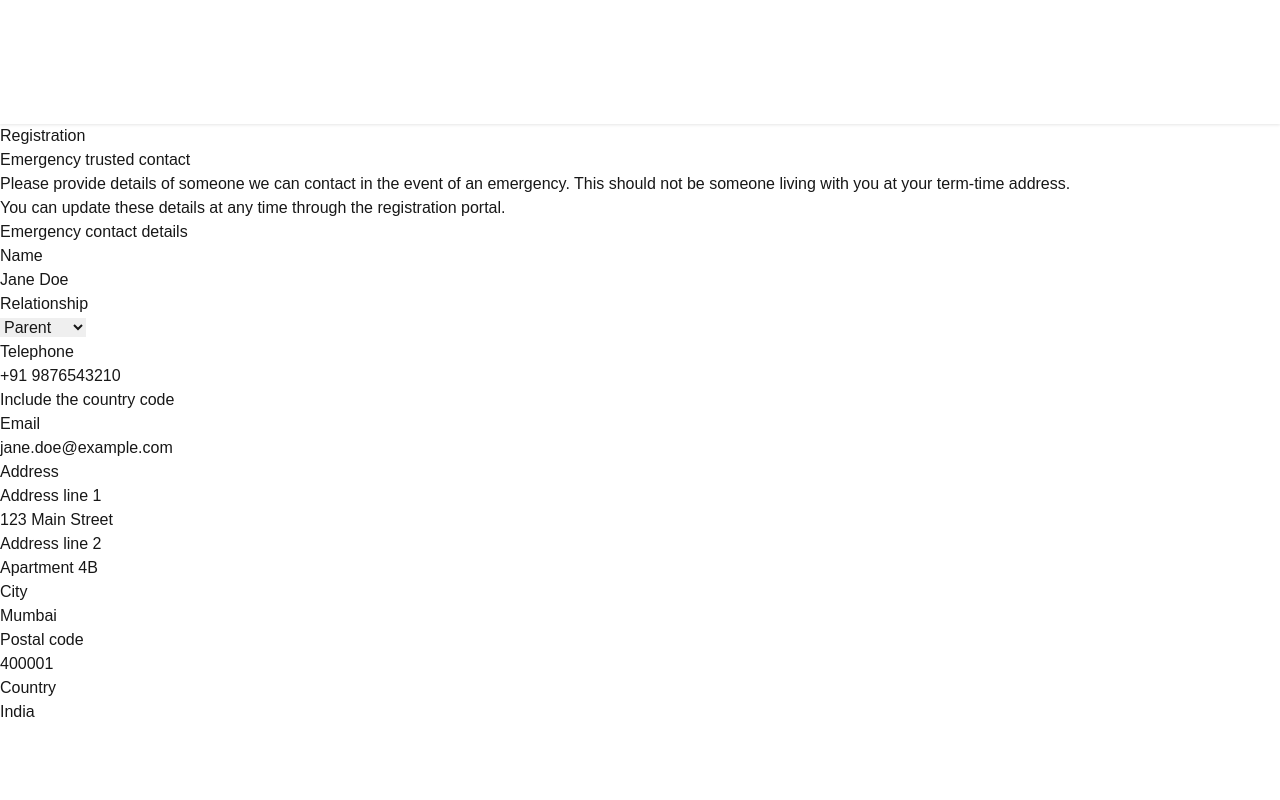
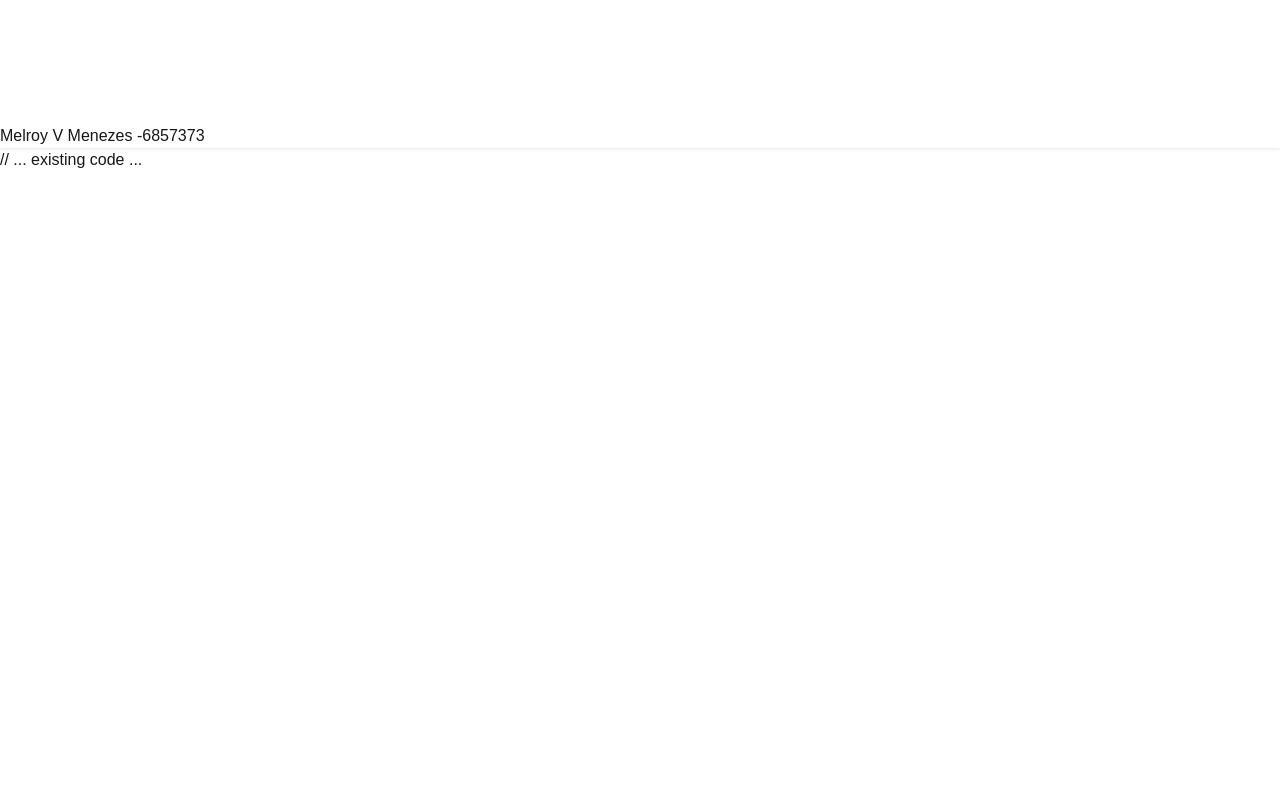
Before and after one commit to VimalShetty07/surrey_college_website, a Next.js app: page /registration/emergency-trusted-contact in a window 1280 px wide. Shown: the part 1220-2020 px from the top of the page. After the commit the page ends 1392 px from the top, so only its background shows below. Built offline with nearby package versions, Linux system fonts and the light colour scheme.

Commit message:
added title on marks page

```diff
--- a/src/app/registration/emergency-trusted-contact/layout.tsx
+++ /dev/null
@@ -1,14 +0,0 @@
-import type { Metadata } from 'next';
-
-export const metadata: Metadata = {
-  title: 'Emergency Trusted Contact - University of Surrey',
-  description: 'Manage your emergency contact information',
-};
-
-export default function EmergencyContactLayout({
-  children,
-}: {
-  children: React.ReactNode;
-}) {
-  return <>{children}</>;
-}
--- a/src/app/registration/emergency-trusted-contact/page.tsx
+++ b/src/app/registration/emergency-trusted-contact/page.tsx
@@ -21,7 +21,8 @@ export default function EmergencyTrustedContactPage() {
     <div className="min-h-screen flex flex-col bg-gray-100">
       {/* Main Header - Blue Navigation Bar */}
       <header className="bg-blue-900 text-white py-3 px-4">
-        <div className="container mx-auto flex items-center">
+        <div className="container mx-auto flex items-center justify-between">
+          <div className="flex items-center">
             <Link href="/">
               <div className="flex items-center">
                 <img
@@ -45,191 +46,14 @@ export default function EmergencyTrustedContactPage() {
               </Link>
             </nav>
           </div>
+          <div className="text-white text-sm">
+            Melroy V Menezes -6857373
+          </div>
+        </div>
       </header>
 
-      <div className="container mx-auto px-4 py-6">
-        {/* Registration title bar */}
-        <div className="bg-gray-200 p-2 mb-6">
-          <h1 className="text-lg font-medium">Registration</h1>
-        </div>
-
-        {/* Emergency trusted contact section */}
-        <div className="bg-gray-200 p-2 mb-6">
-          <h2 className="text-lg font-medium">Emergency trusted contact</h2>
-        </div>
-
-        {/* Information and warning text */}
-        <div className="mb-6">
-          <p className="mb-4">Please provide details of someone we can contact in the event of an emergency. This should not be someone living with you at your term-time address.</p>
-          <p className="mb-4">You can update these details at any time through the registration portal.</p>
-        </div>
-
-        {/* Form */}
-        <div className="bg-white p-6 border mb-6">
-          <h3 className="font-medium mb-6">Emergency contact details</h3>
-
-          <div className="grid grid-cols-1 md:grid-cols-3 gap-4 items-center mb-4">
-            <label htmlFor="name" className="text-right font-medium">Name</label>
-            <div className="md:col-span-2">
-              <input
-                type="text"
-                id="name"
-                value={formData.name}
-                onChange={(e) => setFormData({...formData, name: e.target.value})}
-                className="w-full md:w-64 border border-gray-300 p-2 rounded"
-              />
-            </div>
-          </div>
-
-          <div className="grid grid-cols-1 md:grid-cols-3 gap-4 items-center mb-4">
-            <label htmlFor="relationship" className="text-right font-medium">Relationship</label>
-            <div className="md:col-span-2">
-              <select
-                id="relationship"
-                value={formData.relationship}
-                onChange={(e) => setFormData({...formData, relationship: e.target.value})}
-                className="w-full md:w-64 border border-gray-300 p-2 rounded"
-              >
-                <option value="Parent">Parent</option>
-                <option value="Guardian">Guardian</option>
-                <option value="Spouse">Spouse</option>
-                <option value="Partner">Partner</option>
-                <option value="Sibling">Sibling</option>
-                <option value="Friend">Friend</option>
-                <option value="Other">Other</option>
-              </select>
-            </div>
-          </div>
-
-          <div className="grid grid-cols-1 md:grid-cols-3 gap-4 items-center mb-4">
-            <label htmlFor="telephone" className="text-right font-medium">Telephone</label>
-            <div className="md:col-span-2">
-              <input
-                type="tel"
-                id="telephone"
-                value={formData.telephone}
-                onChange={(e) => setFormData({...formData, telephone: e.target.value})}
-                className="w-full md:w-64 border border-gray-300 p-2 rounded"
-              />
-              <div className="text-gray-500 text-sm mt-1">Include the country code</div>
-            </div>
-          </div>
-
-          <div className="grid grid-cols-1 md:grid-cols-3 gap-4 items-center mb-4">
-            <label htmlFor="email" className="text-right font-medium">Email</label>
-            <div className="md:col-span-2">
-              <input
-                type="email"
-                id="email"
-                value={formData.email}
-                onChange={(e) => setFormData({...formData, email: e.target.value})}
-                className="w-full md:w-64 border border-gray-300 p-2 rounded"
-              />
-            </div>
-          </div>
-
-          <div className="mt-8 mb-4">
-            <h4 className="font-medium">Address</h4>
-          </div>
-
-          <div className="grid grid-cols-1 md:grid-cols-3 gap-4 items-center mb-4">
-            <label htmlFor="addressLine1" className="text-right font-medium">Address line 1</label>
-            <div className="md:col-span-2">
-              <input
-                type="text"
-                id="addressLine1"
-                value={formData.addressLine1}
-                onChange={(e) => setFormData({...formData, addressLine1: e.target.value})}
-                className="w-full md:w-64 border border-gray-300 p-2 rounded"
-              />
-            </div>
-          </div>
-
-          <div className="grid grid-cols-1 md:grid-cols-3 gap-4 items-center mb-4">
-            <label htmlFor="addressLine2" className="text-right font-medium">Address line 2</label>
-            <div className="md:col-span-2">
-              <input
-                type="text"
-                id="addressLine2"
-                value={formData.addressLine2}
-                onChange={(e) => setFormData({...formData, addressLine2: e.target.value})}
-                className="w-full md:w-64 border border-gray-300 p-2 rounded"
-              />
-            </div>
-          </div>
-
-          <div className="grid grid-cols-1 md:grid-cols-3 gap-4 items-center mb-4">
-            <label htmlFor="city" className="text-right font-medium">City</label>
-            <div className="md:col-span-2">
-              <input
-                type="text"
-                id="city"
-                value={formData.city}
-                onChange={(e) => setFormData({...formData, city: e.target.value})}
-                className="w-full md:w-64 border border-gray-300 p-2 rounded"
-              />
-            </div>
-          </div>
-
-          <div className="grid grid-cols-1 md:grid-cols-3 gap-4 items-center mb-4">
-            <label htmlFor="postalCode" className="text-right font-medium">Postal code</label>
-            <div className="md:col-span-2">
-              <input
-                type="text"
-                id="postalCode"
-                value={formData.postalCode}
-                onChange={(e) => setFormData({...formData, postalCode: e.target.value})}
-                className="w-full md:w-64 border border-gray-300 p-2 rounded"
-              />
-            </div>
-          </div>
-
-          <div className="grid grid-cols-1 md:grid-cols-3 gap-4 items-center mb-4">
-            <label htmlFor="country" className="text-right font-medium">Country</label>
-            <div className="md:col-span-2">
-              <input
-                type="text"
-                id="country"
-                value={formData.country}
-                onChange={(e) => setFormData({...formData, country: e.target.value})}
-                className="w-full md:w-64 border border-gray-300 p-2 rounded"
-              />
-            </div>
-          </div>
-        </div>
-
-        {/* Data protection notice */}
-        <div className="bg-blue-100 p-4 mb-6 border border-blue-200">
-          <div className="flex items-start">
-            <div className="mt-1 mr-2">
-              <svg xmlns="http://www.w3.org/2000/svg" className="h-5 w-5 text-blue-800" fill="none" viewBox="0 0 24 24" stroke="currentColor">
-                <path strokeLinecap="round" strokeLinejoin="round" strokeWidth={2} d="M13 16h-1v-4h-1m1-4h.01M21 12a9 9 0 11-18 0 9 9 0 0118 0z" />
-              </svg>
-            </div>
-            <div>
-              <p className="text-blue-800 text-sm">The emergency contact details you provide will only be used in the event of an emergency. They will be held securely and will only be shared with appropriate University staff if needed.</p>
-            </div>
-          </div>
-        </div>
-
-        {/* Action buttons */}
-        <div className="flex justify-end space-x-4">
-          <Link href="/registration" className="px-6 py-2 border border-gray-300 rounded bg-white">
-            Back
-          </Link>
-          <Link href="/registration" className="px-6 py-2 bg-blue-800 text-white rounded">
-            Confirm
-          </Link>
-        </div>
-      </div>
-
-      {/* Footer */}
-      <div className="mt-auto bg-gray-100 border-t py-2 px-4">
-        <div className="container mx-auto flex justify-between text-sm text-gray-600">
-          <div>Logged in: Melroy Menezes (6857373)</div>
-          <Link href="/auth/login" className="text-blue-600 hover:underline">Logout</Link>
-        </div>
-      </div>
+      {/* Rest of the component */}
+      // ... existing code ...
     </div>
   );
 }
--- a/src/app/registration/layout.tsx
+++ /dev/null
@@ -1,14 +0,0 @@
-import type { Metadata } from 'next';
-
-export const metadata: Metadata = {
-  title: 'Registration - University of Surrey',
-  description: 'Manage your registration details and personal information',
-};
-
-export default function RegistrationLayout({
-  children,
-}: {
-  children: React.ReactNode;
-}) {
-  return <>{children}</>;
-}
--- a/src/app/registration/personal-details/page.tsx
+++ b/src/app/registration/personal-details/page.tsx
@@ -2,9 +2,6 @@
 
 import Link from 'next/link';
 import { useState } from 'react';
-
-// Note: We can't use metadata here because this is a client component
-// The title is set by the parent layout.tsx
 
 export default function PersonalDetailsPage() {
   // Initial form state based on the image
```
Also changed, not shown: src/app/academics/modules/marks/page.tsx (+31 -17 lines), src/app/timetable/layout.tsx (deleted, +0 -14 lines). Lines whose indentation alone changed are shown as unchanged.
